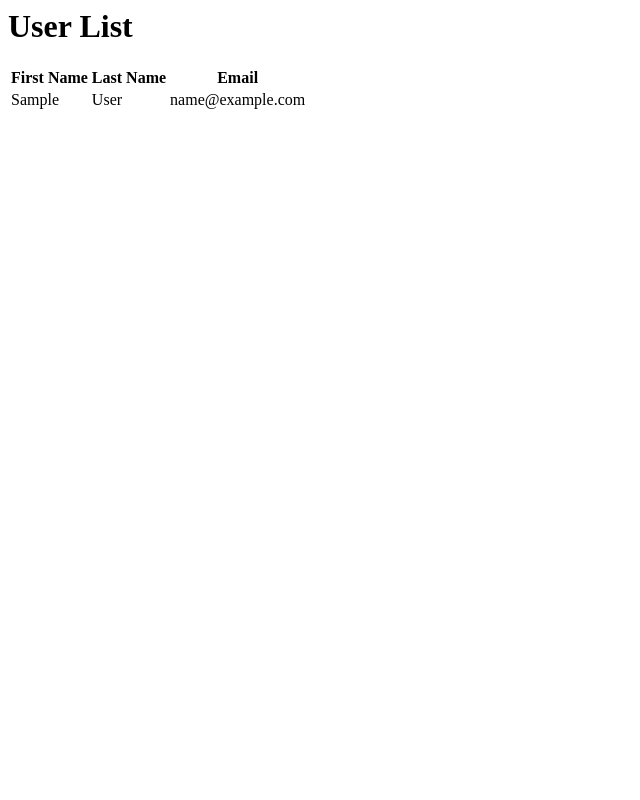
After one commit to ZenaWangqwq/clucker, a Django app: page /APP_URI/users/ in a window 1280 px wide. The commit adds this page. Shown: the whole page, without its empty margins (0-640 px from the left). Run offline with Django 3.2, Linux system fonts and the light colour scheme; tables that the repository leaves empty hold one stand-in row (values such as "Sample post").

Commit message:
add post in feed.html and create user_list.html which contains users

```diff
--- a/clucker/urls.py
+++ b/clucker/urls.py
@@ -21,7 +21,9 @@ urlpatterns = [
     path('admin/', admin.site.urls),
     path('', views.home, name = 'home'),
     path('sign_up/', views.sign_up, name = 'sign_up'),
+    path('log_in/',views.log_in,name='log_in'),
+    path('log_out/',views.log_out,name='log_out'),
     path('feed/', views.feed, name = 'feed'),
-    path('log_in/',views.log_in,name='log_in'),
-    path('log_out/',views.log_out,name='log_out')
+    path('post/', views.post, name = 'post'),
+    path('APP_URI/users/', views.user_list, name = 'user_list'),
 ]
--- a/microblogs/forms.py
+++ b/microblogs/forms.py
@@ -3,7 +3,7 @@ from .models import User
 from django.core.validators import RegexValidator
 
 class PostForm(forms.Form):
-    text = forms.CharField(label='Text')
+    text = forms.CharField(label='Text', widget=forms.Textarea())
 
 class LogInForm(forms.Form):
     username = forms.CharField(label='Username')
--- a/microblogs/models.py
+++ b/microblogs/models.py
@@ -32,4 +32,4 @@ class Post(models.Model):
     created_at = models.DateTimeField(default=date.today)
 
     class Meta:
-        ordering = ['created_at']
+        ordering = ['-created_at']
--- a/microblogs/templates/feed.html
+++ b/microblogs/templates/feed.html
@@ -4,6 +4,6 @@
 </head>
   <body>
     <h1>Feed</h1>
-    <p><b>UNDER CONSTRUCTION</b>: This page will contail a user-specific feed of clucks.</p>
+    <p><a href = '{% url 'post' %}'>Post Text</a></p>
   </body>
 </html>
--- /dev/null
+++ b/microblogs/templates/user_list.html
@@ -0,0 +1,24 @@
+<html>
+<head>
+  <title>Clucker</title>
+</head>
+<body>
+    <h1>User List</h1>
+    <table class="table table-striped table-bordered table-sm">
+    <thead class='thead-dark'>
+    <tr>
+      <th>First Name</th>
+      <th>Last Name</th>
+      <th>Email</th>
+    </tr>
+  </thead>
+  {% for user in users%}
+    <tr>
+      <td>{{ user.first_name }}</td>
+      <td>{{ user.last_name }}</td>
+      <td>{{ user.email }}</td>
+    </tr>
+  {% endfor %}
+  <tbody>
+</body>
+</html>
--- a/microblogs/views.py
+++ b/microblogs/views.py
@@ -1,8 +1,9 @@
 from django.shortcuts import render, redirect
 from django.http import HttpResponse
-from .forms import SignUpForm, LogInForm
+from .forms import SignUpForm, LogInForm, PostForm
 from django.contrib.auth import authenticate, login, logout
 from django.contrib import messages
+from .models import User
 
 
 # Create your views here.
@@ -27,6 +28,14 @@ def log_out(request):
 def feed(request):
     return render(request, 'feed.html')
 
+def post(request):
+    form = PostForm()
+    return render(request, 'post.html', {'form':form})
+
+def user_list(request):
+    users = User.objects.all()
+    return render(request, 'user_list.html', {'users':users})
+
 def home(request):
     return render(request, 'home.html')
 
```
Also changed, not shown: microblogs/templates/post.html (added, +13 -0 lines), microblogs/tests/test_post_form.py (added, +24 -0 lines).
